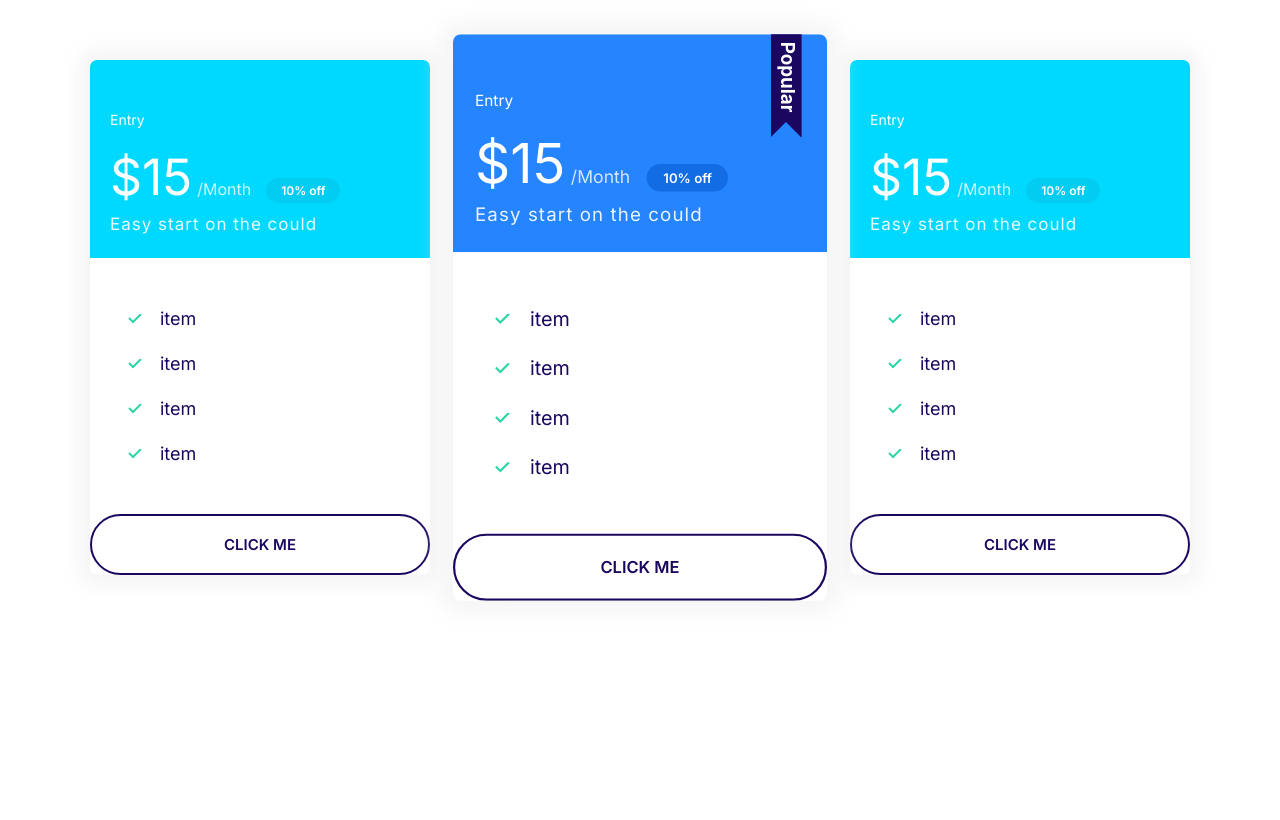
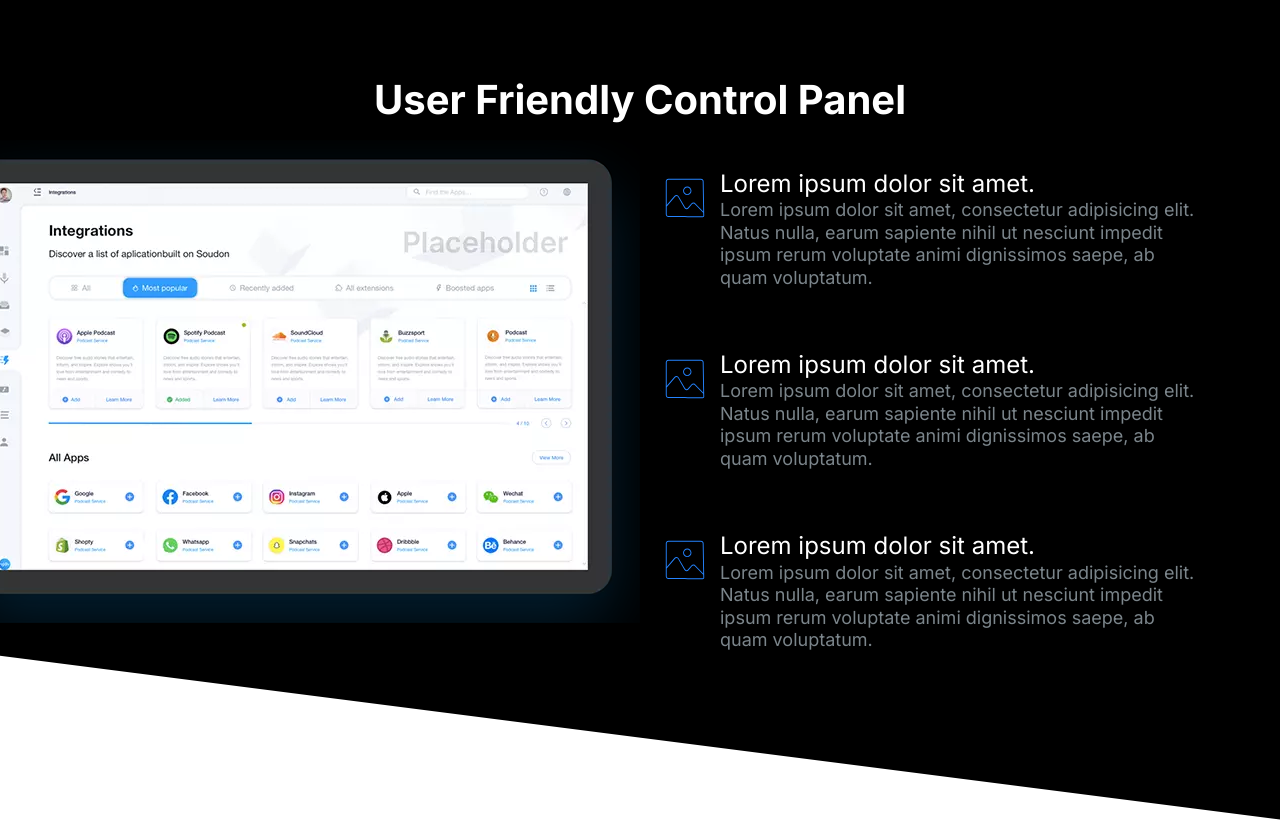
Before and after one commit to MetodyAleksov/Moshify, a plain HTML site: page index.html in a window 1280 px wide. Drawn offline with Linux system fonts and the light colour scheme.

Commit message:
added showcase element

```diff
--- a/CSS/style.css
+++ b/CSS/style.css
@@ -5,6 +5,11 @@
 
   --headingColor: #1b0760;
   --bodyTextColor: #918ca4;
+}
+
+::selection {
+  background-color: var(--primaryColor);
+  color: white;
 }
 
 *,
@@ -41,6 +46,7 @@ h2 {
 }
 h3 {
   font-size: 3rem;
+  font-weight: 500;
 }
 
 h2,
@@ -50,6 +56,7 @@ h3 {
 
 p {
   margin-top: 0;
+  margin-bottom: 0;
   line-height: 2.25rem;
 }
 
@@ -133,7 +140,6 @@ a {
 .list {
   list-style: none;
   padding-left: 0;
-  color: var(--headingColor);
 }
 
 .list--inline .list__item {
@@ -145,6 +151,7 @@ a {
 }
 
 .list--tick {
+  color: var(--headingColor);
   padding-left: 3rem;
   list-style: url("../images/tick.svg");
 }
@@ -156,7 +163,6 @@ a {
 li {
   padding: 1rem;
 }
-
 /* Icons */
 
 .icon {
@@ -166,6 +172,10 @@ li {
 
 .icon--primary {
   fill: var(--primaryColor);
+}
+
+.icon--secondary {
+  fill: var(--secondaryColor);
 }
 
 .icon--white {
@@ -408,15 +418,17 @@ li {
 /*Media Object*/
 .media {
   display: flex;
+  margin-bottom: 4rem;
 }
 
 .media__title {
   margin-top: 0;
-  margin-bottom: 20px;
+  margin-bottom: 0;
+  line-height: 1.3;
 }
 
 .media__body {
-  margin: 0 2rem;
+  margin-block-end: 0;
 }
 
 .media__image {
@@ -582,11 +594,13 @@ li {
 
 .block__header {
   text-align: center;
+  justify-content: center;
 }
 
 .block__heading {
   margin-top: 0;
   margin-bottom: 0;
+  text-align: center;
 }
 
 .block--dark {
@@ -594,7 +608,9 @@ li {
   color: #7b858b;
 }
 
-.block--dark .block__heading {
+.block--dark h1,
+.block--dark h2,
+.block--dark h3 {
   color: #fff;
 }
 
@@ -742,3 +758,23 @@ li {
   max-width: 500px;
   margin: 0 auto;
 }
+
+/*Showcase block*/
+
+.block-showcase__image > img {
+  width: 100%;
+}
+
+@media screen and (min-width: 768px) {
+  .block-showcase .grid {
+    grid-template-columns: 50% 50%;
+  }
+
+  .block-showcase__image {
+    justify-self: end;
+  }
+  .block-showcase__image > img {
+    width: auto;
+    max-width: 700px;
+  }
+}
--- a/index.html
+++ b/index.html
@@ -15,69 +15,76 @@
     <link rel="stylesheet" href="CSS/style.css" />
   </head>
   <body>
-    <section class="block container block-plans">
-      <div class="grid grid--1x3">
-        <div class="plan">
-          <div class="card card--secondary">
-            <header class="card__header">
-              <h3 class="plan__name">Entry</h3>
-              <span class="span__price">$15</span>
-              <span class="span__billing-cycle">/Month</span>
-              <span class="badge badge--secondary badge--small">10% off</span>
-              <p class="plan__description">Easy start on the could</p>
-            </header>
-            <div class="card__body">
-              <ul class="list list--tick">
-                <li>item</li>
-                <li>item</li>
-                <li>item</li>
-                <li>item</li>
-              </ul>
-            </div>
-            <button class="btn btn--outline btn--block">Click me</button>
-          </div>
+    <section class="block block--dark block--skewed-right block-showcase">
+      <header class="block__header">
+        <h2 class="block__heading">User Friendly Control Panel</h2>
+        <div class="container grid grid--1x2">
+          <picture class="block-showcase__image">
+            <source
+              type="image/webp"
+              srcset="images/ipad.webp 1x, images/ipad@2x.webp 2x"
+            />
+            <source
+              type="image/png"
+              srcset="images/ipad.png 1x, images/ipad@2x.png 2x"
+            />
+            <img src="images/ipad.png" />
+          </picture>
+          <ul class="list">
+            <li>
+              <div class="media">
+                <div class="media__image">
+                  <svg class="icon icon--primary">
+                    <use xlink:href="images/sprite.svg#snap"></use>
+                  </svg>
+                </div>
+                <div class="Media__body">
+                  <h3 class="media__title">Lorem ipsum dolor sit amet.</h3>
+                  <p>
+                    Lorem ipsum dolor sit amet, consectetur adipisicing elit.
+                    Natus nulla, earum sapiente nihil ut nesciunt impedit ipsum
+                    rerum voluptate animi dignissimos saepe, ab quam voluptatum.
+                  </p>
+                </div>
+              </div>
+            </li>
+            <li>
+              <div class="media">
+                <div class="media__image">
+                  <svg class="icon icon--primary">
+                    <use xlink:href="images/sprite.svg#snap"></use>
+                  </svg>
+                </div>
+                <div class="Media__body">
+                  <h3 class="media__title">Lorem ipsum dolor sit amet.</h3>
+                  <p>
+                    Lorem ipsum dolor sit amet, consectetur adipisicing elit.
+                    Natus nulla, earum sapiente nihil ut nesciunt impedit ipsum
+                    rerum voluptate animi dignissimos saepe, ab quam voluptatum.
+                  </p>
+                </div>
+              </div>
+            </li>
+            <li>
+              <div class="media">
+                <div class="media__image">
+                  <svg class="icon icon--primary">
+                    <use xlink:href="images/sprite.svg#snap"></use>
+                  </svg>
+                </div>
+                <div class="Media__body">
+                  <h3 class="media__title">Lorem ipsum dolor sit amet.</h3>
+                  <p>
+                    Lorem ipsum dolor sit amet, consectetur adipisicing elit.
+                    Natus nulla, earum sapiente nihil ut nesciunt impedit ipsum
+                    rerum voluptate animi dignissimos saepe, ab quam voluptatum.
+                  </p>
+                </div>
+              </div>
+            </li>
+          </ul>
         </div>
-        <div class="plan plan--popular">
-          <div class="card card--primary">
-            <header class="card__header">
-              <h3 class="plan__name">Entry</h3>
-              <span class="span__price">$15</span>
-              <span class="span__billing-cycle">/Month</span>
-              <span class="badge badge--primary badge--small">10% off</span>
-              <p class="plan__description">Easy start on the could</p>
-            </header>
-            <div class="card__body">
-              <ul class="list list--tick">
-                <li>item</li>
-                <li>item</li>
-                <li>item</li>
-                <li>item</li>
-              </ul>
-            </div>
-            <button class="btn btn--outline btn--block">Click me</button>
-          </div>
-        </div>
-        <div class="plan plan">
-          <div class="card card--secondary">
-            <header class="card__header">
-              <h3 class="plan__name">Entry</h3>
-              <span class="span__price">$15</span>
-              <span class="span__billing-cycle">/Month</span>
-              <span class="badge badge--secondary badge--small">10% off</span>
-              <p class="plan__description">Easy start on the could</p>
-            </header>
-            <div class="card__body">
-              <ul class="list list--tick">
-                <li>item</li>
-                <li>item</li>
-                <li>item</li>
-                <li>item</li>
-              </ul>
-            </div>
-            <button class="btn btn--outline btn--block">Click me</button>
-          </div>
-        </div>
-      </div>
+      </header>
     </section>
     <script src="js/main.js"></script>
   </body>
```
Also changed, not shown: components/media.html (+1 -1 lines), components/showcase.html (added, +71 -0 lines), images/ipad.png (added), images/ipad.webp (added), images/ipad@2x.png (added), images/ipad@2x.webp (added).
